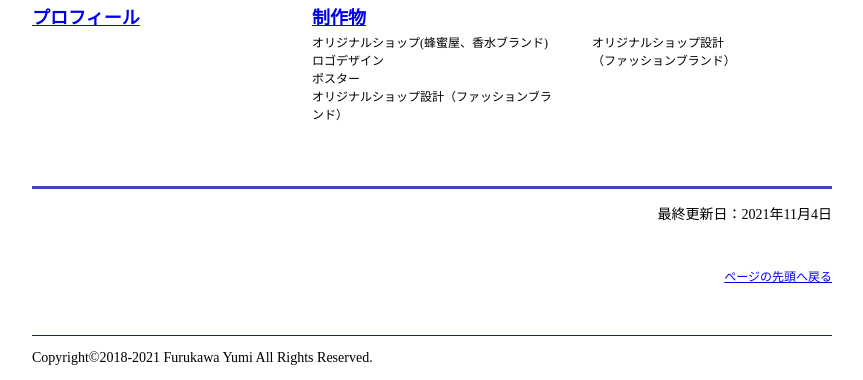
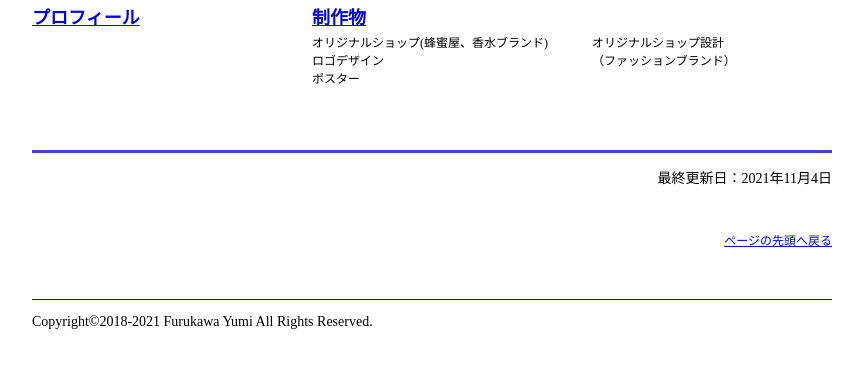
Before and after one commit to Yumi-F/portfolio_5, a plain HTML site: page index.html in a window 1280 px wide. Shown: the part 721-1101 px from the top of the page, without its empty margins (208-1071 px from the left). After the commit the page ends 1065 px from the top, so only its background shows below. Drawn offline with Linux system fonts and the light colour scheme.

Commit message:
Update index.html

```diff
--- a/index.html
+++ b/index.html
@@ -37,8 +37,7 @@
 			<h2><a href="portfolio.html">制作物</a></h2>
 			<p>オリジナルショップ(蜂蜜屋、香水ブランド)<br>
 			ロゴデザイン<br>
-			ポスター<br>
-     	 		オリジナルショップ設計（ファッションブランド）</p>
+			ポスター</p>
 		</article>
 		<article>
 		<a href="portfolio.html"><img src="02.png" width="240" height="163" alt="制作物"></a>
```
